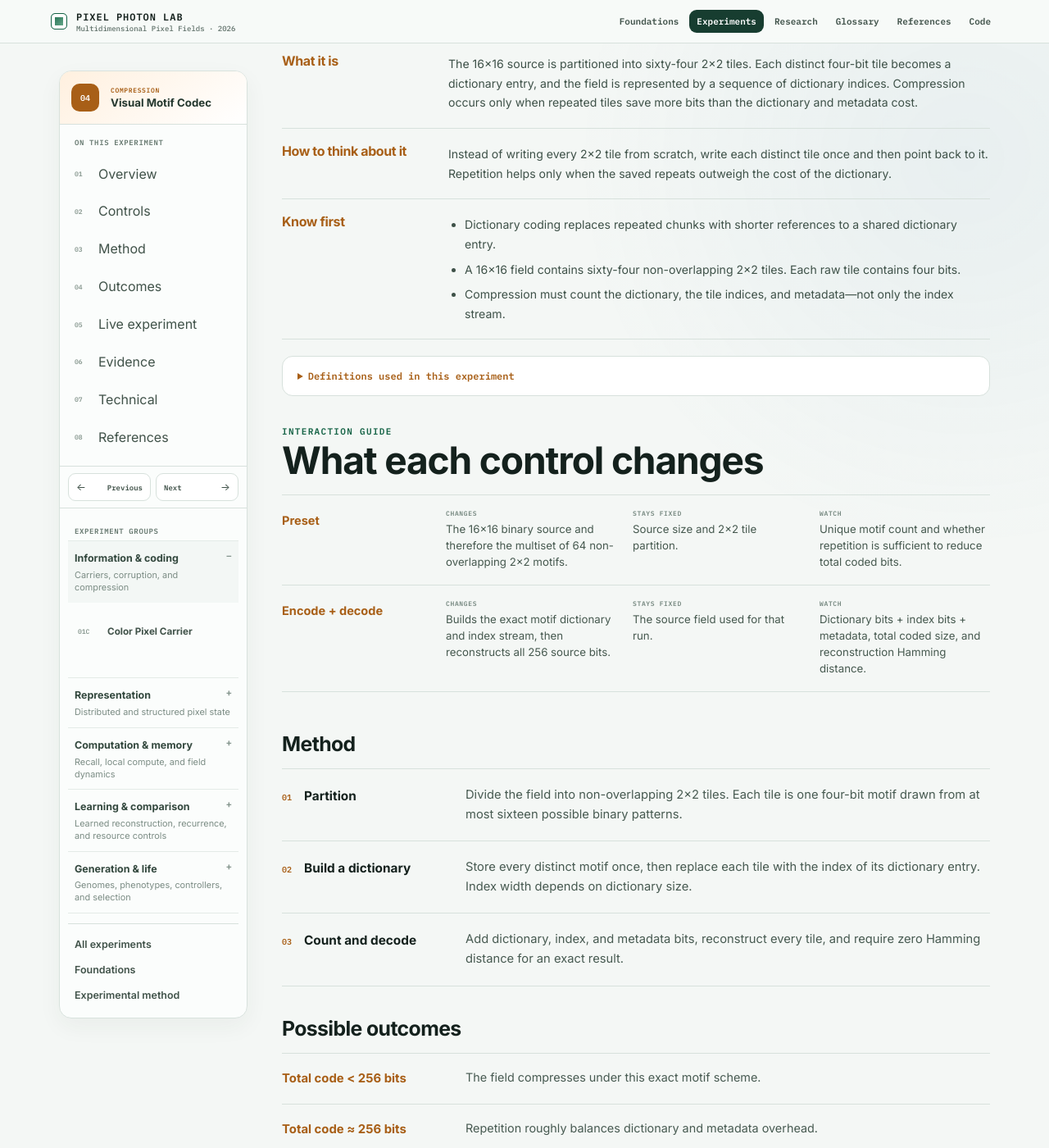
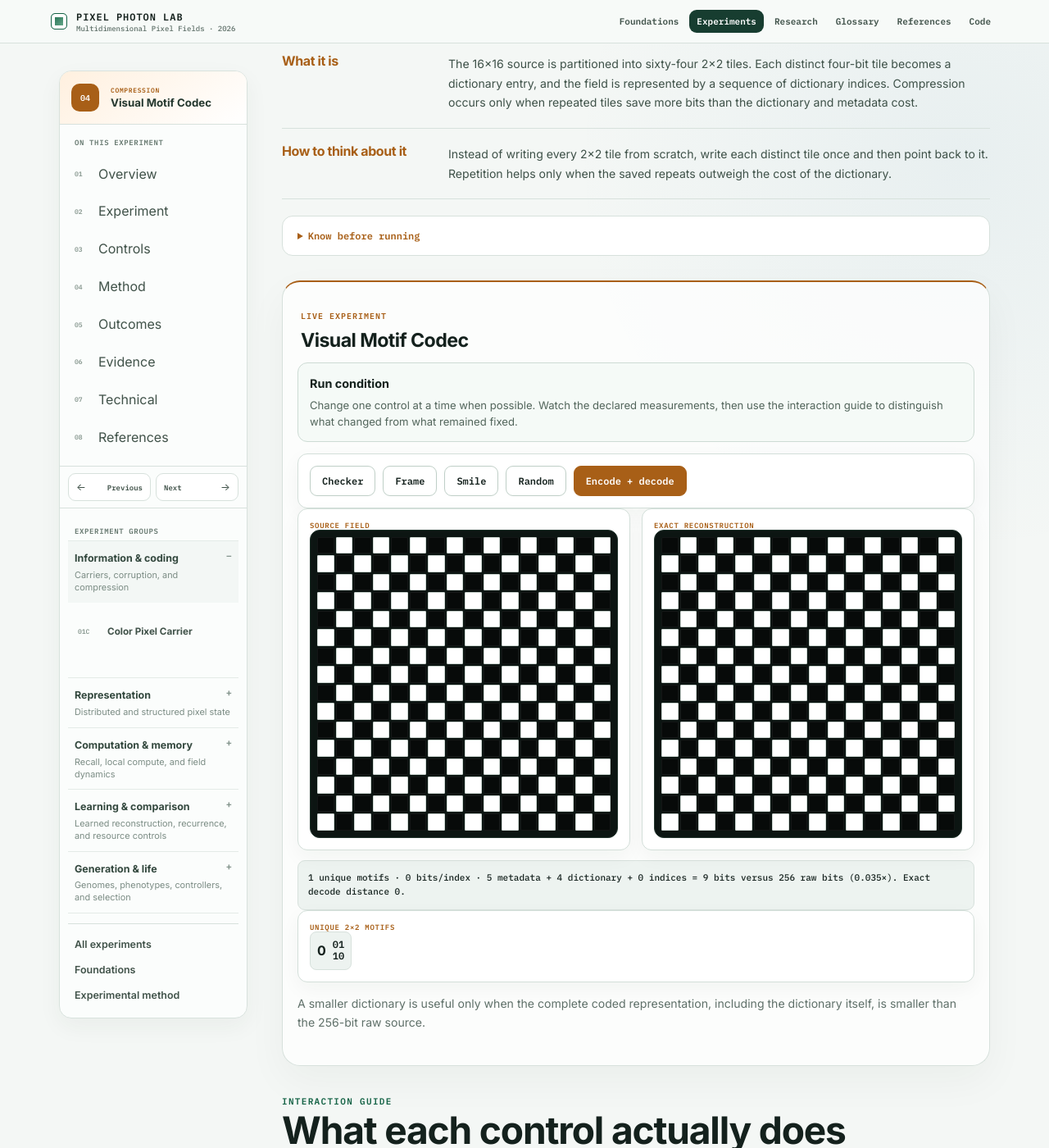
Before and after one commit to bitwikiorg/pixel-art-2026, a Jekyll site: the page built from experiment/motif-codec/index.html, in a window 1280 px wide and 1400 px high, scrolled down 466 px. Shown: the whole window at 82% size. Built offline with Jekyll 4.4.1, drawn with Linux system fonts in a browser that asks for light colours; some of the changed text lies outside the part shown.

Commit message:
Move live apparatus before long experiment exposition

```diff
--- a/_layouts/experiment.html
+++ b/_layouts/experiment.html
@@ -43,6 +43,17 @@
         {% if prev_exp %}<a href="{{ prev_exp.url | relative_url }}" title="Previous experiment"><span>←</span><small>Previous</small></a>{% else %}<span></span>{% endif %}
         {% if next_exp %}<a href="{{ next_exp.url | relative_url }}" title="Next experiment"><small>Next</small><span>→</span></a>{% endif %}
       </div>
+
+      <details class="mobile-experiment-menu">
+        <summary>Browse all experiments</summary>
+        {% for group in site.data.experiment_groups %}
+          <div class="side-group-items">
+            {% for id in group.ids %}{% assign nav_exp = site.data.experiments | where: "id", id | first %}
+              <a href="{{ nav_exp.url | relative_url }}"{% if nav_exp.id == page.exp_id %} aria-current="page" class="current"{% endif %}><span>{{ nav_exp.id }}</span><strong>{{ nav_exp.title }}</strong></a>
+            {% endfor %}
+          </div>
+        {% endfor %}
+      </details>
 
       <div class="side-group-nav">
         <strong class="side-nav-title">Experiment groups</strong>
@@ -87,29 +98,33 @@
         <section class="experiment-outline">
           <div class="outline-row"><h2>What it is</h2><p>{{ page.explanation | default: page.deck }}</p></div>
           {% if mental_model %}<div class="outline-row"><h2>How to think about it</h2><p>{{ mental_model }}</p></div>{% endif %}
-          {% if background %}<div class="outline-row"><h2>Know first</h2><ul>{% for item in background %}<li>{{ item }}</li>{% endfor %}</ul></div>{% endif %}
         </section>
+        {% if background %}<details class="definition-drawer preflight-drawer"><summary>Know before running</summary><ul>{% for item in background %}<li>{{ item }}</li>{% endfor %}</ul></details>{% endif %}
+      </section>
 
-        {% if terms %}<details class="definition-drawer"><summary>Definitions used in this experiment</summary><div class="definition-list">{% for item in terms %}<div><strong class="term-with-tip">{{ item.term }} <span class="help-tip" tabindex="0" data-tip="{{ item.definition | escape }}">?</span></strong><p>{{ item.definition }}</p></div>{% endfor %}</div></details>{% endif %}
+      <section id="apparatus" class="apparatus-block apparatus-v2 anchor-section">
+        <div class="apparatus-heading"><span class="section-token">{% if apparatus_recorded %}RECORDED BENCHMARK{% else %}LIVE EXPERIMENT{% endif %}</span><h2>{{ page.title }}</h2></div>
+        {% unless apparatus_recorded %}<div class="apparatus-start"><strong>Run condition</strong><p>Change one control at a time when possible. Watch the declared measurements, then use the interaction guide to distinguish what changed from what remained fixed.</p></div>{% endunless %}
+        <article class="experiment-content">{{ content }}</article>
       </section>
 
       {% if controls %}
       <section id="controls" class="interaction-guide anchor-section">
-        <div class="section-head compact"><div class="kicker">{% if apparatus_recorded %}Protocol guide{% else %}Interaction guide{% endif %}</div><h2>{% if apparatus_recorded %}What each recorded protocol changes{% else %}What each control changes{% endif %}</h2></div>
+        <div class="section-head compact"><div class="kicker">{% if apparatus_recorded %}Protocol guide{% else %}Interaction guide{% endif %}</div><h2>{% if apparatus_recorded %}What each recorded protocol changes{% else %}What each control actually does{% endif %}</h2></div>
         <div class="control-guide-list">{% for item in controls %}<article class="control-guide-row"><div class="control-name"><strong>{{ item.control }}</strong></div><div><small>CHANGES</small><p>{{ item.changes }}</p></div><div><small>STAYS FIXED</small><p>{{ item.fixed }}</p></div><div><small>WATCH</small><p>{{ item.watch }}</p></div></article>{% endfor %}</div>
       </section>
       {% endif %}
 
+      {% if terms %}<details class="definition-drawer"><summary>Definitions used in this experiment</summary><div class="definition-list">{% for item in terms %}<div><strong class="term-with-tip">{{ item.term }} <span class="help-tip" tabindex="0" data-tip="{{ item.definition | escape }}">?</span></strong><p>{{ item.definition }}</p></div>{% endfor %}</div></details>{% endif %}
+
       {% if page.steps %}<section id="method" class="method-block method-block-v2 anchor-section"><h2>Method</h2><ol class="method-outline">{% for step in page.steps %}<li><strong>{{ step.label }}</strong><span>{{ step.text }}</span></li>{% endfor %}</ol></section>{% endif %}
       {% if outcomes %}<section id="outcomes" class="result-guide anchor-section"><h2>Possible outcomes</h2><div class="result-outline">{% for item in outcomes %}<div><strong>{{ item.label }}</strong><p>{{ item.meaning }}</p></div>{% endfor %}</div></section>{% endif %}
-
-      <section id="apparatus" class="apparatus-block apparatus-v2 anchor-section"><div class="apparatus-heading"><span class="section-token">{% if apparatus_recorded %}RECORDED BENCHMARK{% else %}LIVE EXPERIMENT{% endif %}</span><h2>{{ page.title }}</h2></div><article class="experiment-content">{{ content }}</article></section>
 
       <section id="evidence" class="evidence-panel evidence-v2 anchor-section"><div><small>SUPPORTED</small><p>{{ page.shows }}</p></div><div><small>NOT SUPPORTED</small><p>{{ page.does_not_show }}</p></div></section>
 
       {% if page.technical %}<details id="technical" class="technical-section anchor-section"><summary>Technical details · equations, implementation, formal definitions</summary><div class="technical-intro">Formal state definitions, equations, resource counts, and implementation assumptions for the experiment.</div><div class="deep-dive-body">{{ page.technical | markdownify }}</div></details>{% endif %}
 
-      {% if references %}<section id="references" class="experiment-references anchor-section"><div class="section-head compact"><div class="kicker">References</div><h2>Sources and context</h2></div><div class="reference-cards">{% for ref in references %}<a class="reference-card" href="{% if ref.url contains '://' %}{{ ref.url }}{% else %}{{ ref.url | relative_url }}{% endif %}"><strong>{{ ref.title }}</strong><span>{{ ref.note }}</span></a>{% endfor %}</div></section>{% endif %}
+      {% if references %}<section id="references" class="experiment-references anchor-section"><div class="section-head compact"><div class="kicker">References</div><h2>Research and technical sources</h2></div><div class="reference-cards">{% for ref in references %}<a class="reference-card" href="{% if ref.url contains '://' %}{{ ref.url }}{% else %}{{ ref.url | relative_url }}{% endif %}"><strong>{{ ref.title }}</strong><span>{{ ref.note }}</span></a>{% endfor %}</div></section>{% endif %}
 
       <nav class="experiment-next">
         {% if prev_exp %}<a class="btn" href="{{ prev_exp.url | relative_url }}">← {{ prev_exp.id }} · {{ prev_exp.title }}</a>{% else %}<a class="btn" href="{{ '/experiment/' | relative_url }}">← All experiments</a>{% endif %}
```
Also changed, not shown: other parts of _layouts/experiment.html (+4 -4 lines).
